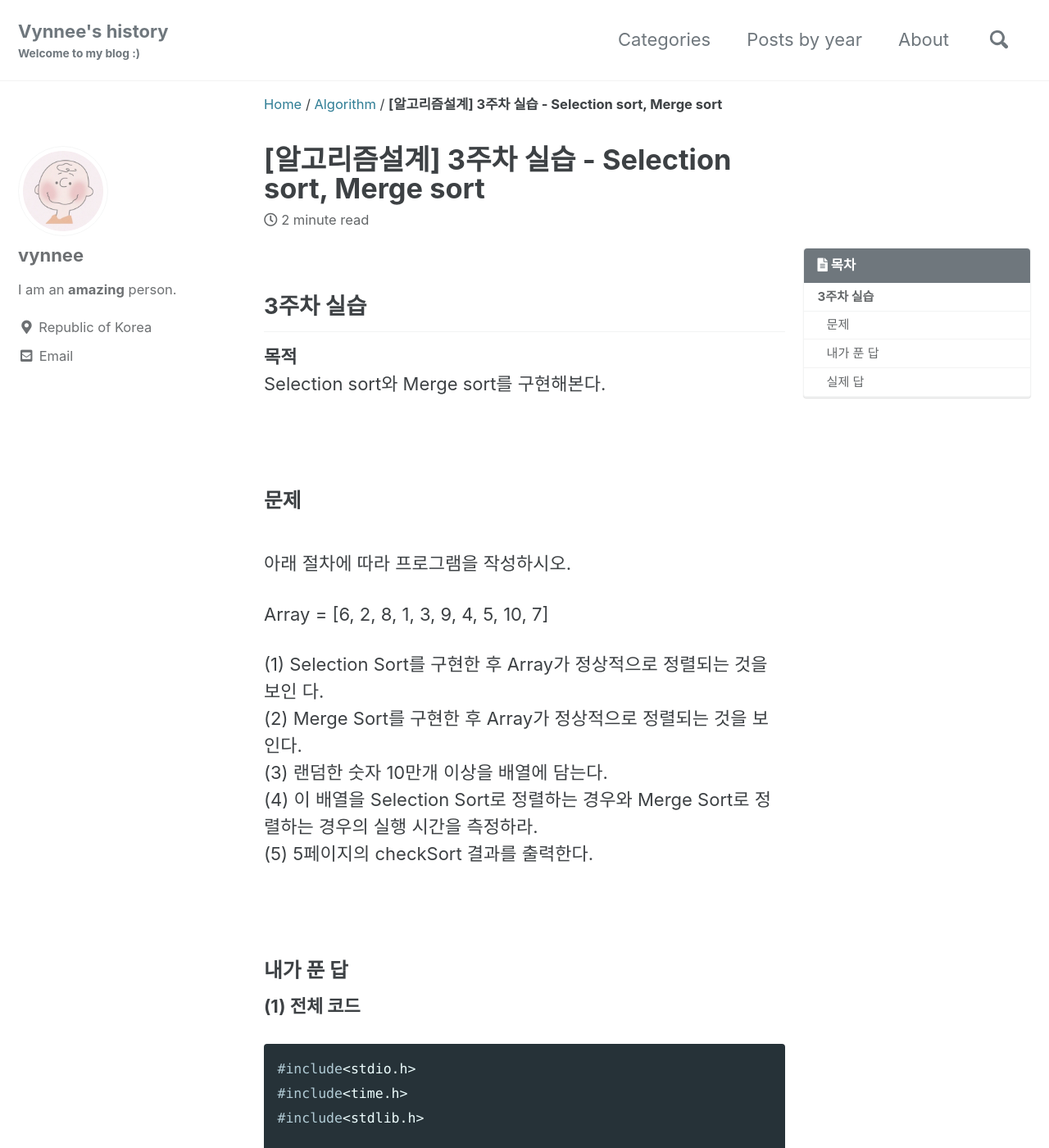
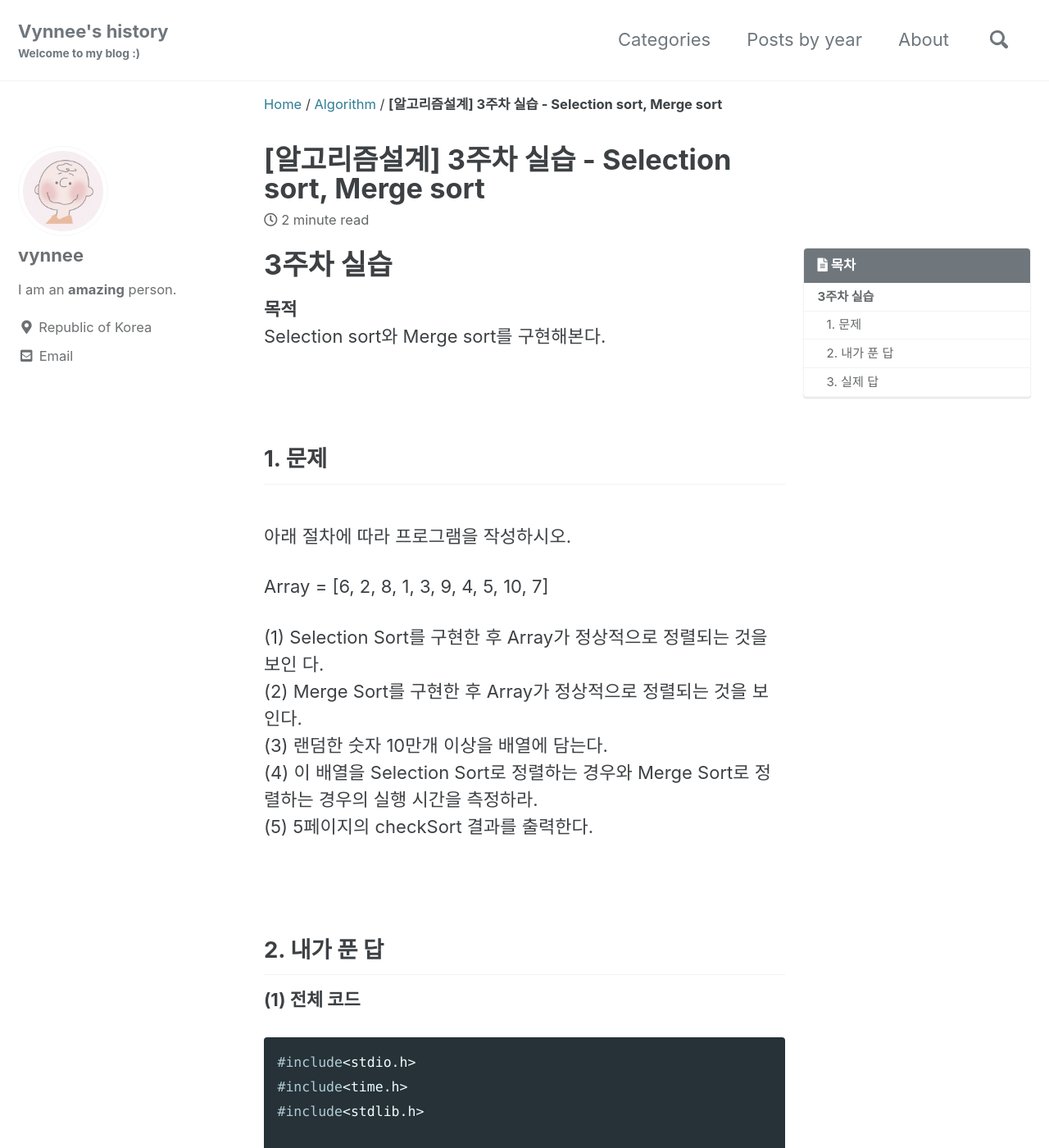
Before and after one commit to vynnee/vynnee.github.io, a Jekyll site: the page built from _posts/2021-01/algorithm/2021-03-17-alg03.md, in a window 1280 px wide and 1400 px high. Shown: the whole window at 82% size. Built offline with Jekyll 4.4.1, drawn with Linux system fonts in a browser that asks for light colours; cached includes are drawn as plain includes; comment, search, counter and statistics services are not loaded.

Commit message:
[2021-03-20] post modify

````diff
--- a/_posts/2021-01/algorithm/2021-03-06-alg01.md
+++ b/_posts/2021-01/algorithm/2021-03-06-alg01.md
@@ -15,9 +15,9 @@ description: 인하대학교 정보통신공학과 알고리즘설계 1주차
 Last_modified_at: 2021-03-06T00:00:00+08:00
 ---
 
-## 1주차 실습
+# 1주차 실습
 
-### 문제
+## 1. 문제
 <br>
 아래와 같은 프로그램을 작성하시오.<br>
 
@@ -38,7 +38,7 @@ Last_modified_at: 2021-03-06T00:00:00+08:00
 
 <br>
 
-### 내가 푼 답
+## 2. 내가 푼 답
 
 **전체 코드**
 ```c
@@ -112,7 +112,7 @@ int main() {
 ```
 <br>
 
-### 실제 답
+## 3. 실제 답
 ```c++
 #include <iostream>
 using namespace std;
--- a/_posts/2021-01/algorithm/2021-03-11-alg02.md
+++ b/_posts/2021-01/algorithm/2021-03-11-alg02.md
@@ -15,14 +15,14 @@ description: 인하대학교 정보통신공학과 알고리즘설계 2주차
 Last_modified_at: 2021-03-11T00:00:00+08:00
 ---
 
-## 2주차 실습
+# 2주차 실습
 
 **목적**<br>
 시간복잡도 Big-O를 직접 구현해본다.
 
 <br>
 
-### 문제
+## 1. 문제
 <br>
 아래와 같은 프로그램을 작성하시오.<br>
 
@@ -42,7 +42,7 @@ n^3(Cubic complexity) 소요 시간 = 1.232222 (나노sec, 마이크로sec...)
 
 <br>
 
-### 내가 푼 답
+## 2. 내가 푼 답
 
 **(1) 전체 코드**
 ```c
@@ -155,7 +155,7 @@ O(2^n) : 5401.000 ms
 ```
 <br>
 
-### 실제 답
+## 3. 실제 답
 ```c++
 #include <iostream>
 #include <ctime>
--- a/_posts/2021-01/algorithm/2021-03-17-alg03.md
+++ b/_posts/2021-01/algorithm/2021-03-17-alg03.md
@@ -15,14 +15,14 @@ description: 인하대학교 정보통신공학과 알고리즘설계 3주차
 Last_modified_at: 2021-03-17T00:00:00+08:00
 ---
 
-## 3주차 실습
+# 3주차 실습
 
 **목적**<br>
 Selection sort와 Merge sort를 구현해본다.
 
 <br>
 
-### 문제
+## 1. 문제
 <br>
 아래 절차에 따라 프로그램을 작성하시오.<br>
 
@@ -38,7 +38,7 @@ Array = [6, 2, 8, 1, 3, 9, 4, 5, 10, 7]
 
 <br>
 
-### 내가 푼 답
+## 2. 내가 푼 답
 
 **(1) 전체 코드**
 ```c
@@ -179,7 +179,7 @@ Sorting complete!
 ```
 <br>
 
-### 실제 답
+## 3. 실제 답
 ```
 
 ```
````
